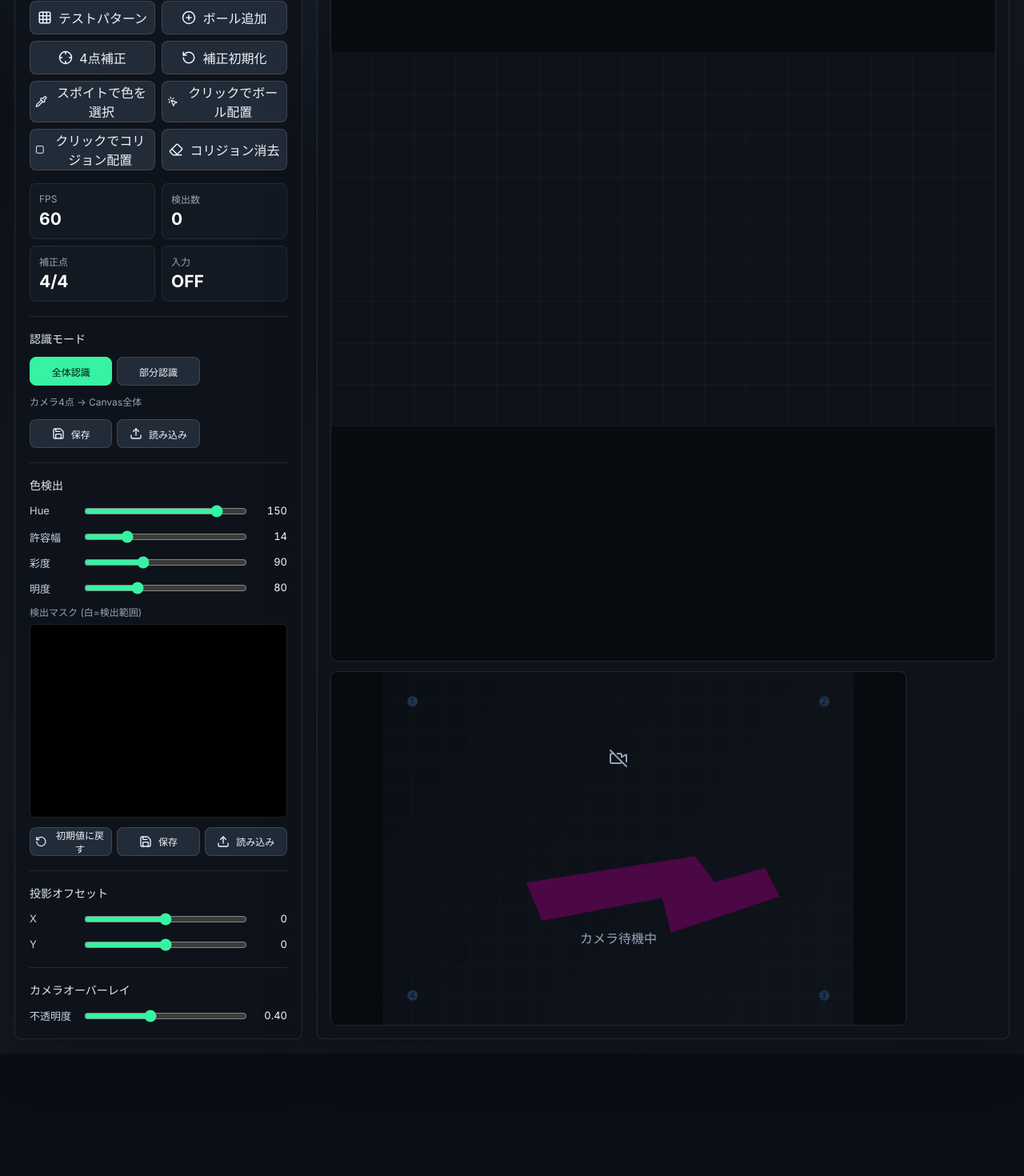
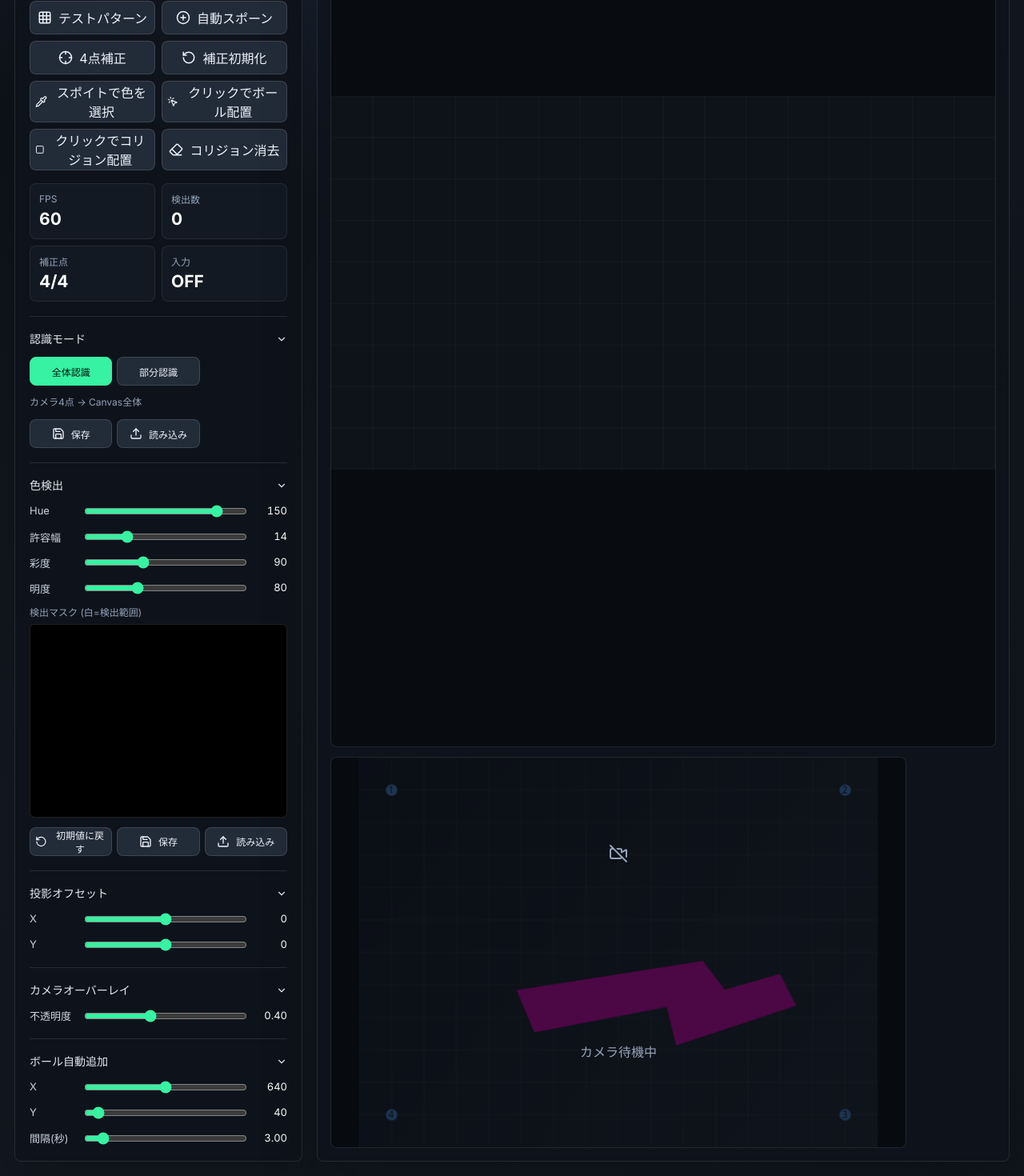
Before and after one commit to kumi0708/realtime-block-codex, a React (Vite) app: page / in a window 1280 px wide. Shown: the part 331-1801 px from the top of the page at 80% size. Before the commit the page ends 1648 px from the top, so only its background shows below. Built offline with nearby package versions, Linux system fonts and the light colour scheme.

Commit message:
UI修正

```diff
--- a/src/main.tsx
+++ b/src/main.tsx
@@ -3,6 +3,7 @@ import { createRoot } from "react-dom/client";
 import Matter from "matter-js";
 import {
   Camera,
+  ChevronDown,
   CirclePlus,
   Crosshair,
   Eraser,
@@ -345,6 +346,10 @@ function App() {
   const [flipX, setFlipX] = useState(false);
   const [flipY, setFlipY] = useState(false);
   const [testPattern, setTestPattern] = useState(false);
+  const [ballSpawnEnabled, setBallSpawnEnabled] = useState(false);
+  const [ballSpawnX, setBallSpawnX] = useState(Math.round(PROJECTOR_WIDTH / 2));
+  const [ballSpawnY, setBallSpawnY] = useState(40);
+  const [ballSpawnIntervalSec, setBallSpawnIntervalSec] = useState(3.0);
   const [tool, setTool] = useState<Tool>("none");
   const [cameraPoints, setCameraPoints] = useState<Point[]>(defaultCameraPoints);
   const [markers, setMarkers] = useState<Marker[]>([]);
@@ -660,6 +665,21 @@ function App() {
     });
     Matter.World.add(engineRef.current.world, ball);
   };
+
+  useEffect(() => {
+    if (!ballSpawnEnabled || !running) return;
+    const id = window.setInterval(() => {
+      if (!engineRef.current) return;
+      const ball = Matter.Bodies.circle(ballSpawnX, ballSpawnY, BALL_RADIUS, {
+        restitution: 0.94,
+        friction: 0.02,
+        frictionAir: 0.002,
+        label: "ball",
+      });
+      Matter.World.add(engineRef.current.world, ball);
+    }, ballSpawnIntervalSec * 1000);
+    return () => clearInterval(id);
+  }, [ballSpawnEnabled, running, ballSpawnX, ballSpawnY, ballSpawnIntervalSec]);
 
   const addColliderAt = (point: Point) => {
     if (!engineRef.current) return;
@@ -887,9 +907,13 @@ function App() {
             <Grid3x3 size={18} />
             テストパターン
           </button>
-          <button type="button" onClick={() => addBallAt({ x: 180 + Math.random() * 240, y: 40 })}>
+          <button
+            type="button"
+            className={ballSpawnEnabled ? "active" : ""}
+            onClick={() => setBallSpawnEnabled((v) => !v)}
+          >
             <CirclePlus size={18} />
-            ボール追加
+            {ballSpawnEnabled ? "スポーン停止" : "自動スポーン"}
           </button>
           <button
             type="button"
@@ -943,7 +967,7 @@ function App() {
           <Metric label="入力" value={demoMode ? "DEMO" : cameraReady ? "CAM" : "OFF"} />
         </div>
 
-        <ControlGroup title="認識モード">
+        <ControlGroup title="認識モード" collapsible>
           <div className="button-row">
             <button
               type="button"
@@ -1020,7 +1044,7 @@ function App() {
           </ControlGroup>
         )}
 
-        <ControlGroup title="色検出">
+        <ControlGroup title="色検出" collapsible>
           <Range label="Hue" min={0} max={179} value={hue} onChange={setHue} />
           <Range label="許容幅" min={4} max={45} value={tolerance} onChange={setTolerance} />
           <Range label="彩度" min={0} max={255} value={saturation} onChange={setSaturation} />
@@ -1052,12 +1076,12 @@ function App() {
           </div>
         </ControlGroup>
 
-        <ControlGroup title="投影オフセット">
+        <ControlGroup title="投影オフセット" collapsible>
           <Range label="X" min={-160} max={160} value={offset.x} onChange={(x) => setOffset((point) => ({ ...point, x }))} />
           <Range label="Y" min={-120} max={120} value={offset.y} onChange={(y) => setOffset((point) => ({ ...point, y }))} />
         </ControlGroup>
 
-        <ControlGroup title="カメラオーバーレイ">
+        <ControlGroup title="カメラオーバーレイ" collapsible>
           <FloatRange
             label="不透明度"
             min={0}
@@ -1065,6 +1089,31 @@ function App() {
             step={0.05}
             value={cameraOverlayOpacity}
             onChange={setCameraOverlayOpacity}
+          />
+        </ControlGroup>
+
+        <ControlGroup title="ボール自動追加" collapsible>
+          <Range
+            label="X"
+            min={0}
+            max={PROJECTOR_WIDTH}
+            value={ballSpawnX}
+            onChange={setBallSpawnX}
+          />
+          <Range
+            label="Y"
+            min={0}
+            max={PROJECTOR_HEIGHT}
+            value={ballSpawnY}
+            onChange={setBallSpawnY}
+          />
+          <FloatRange
+            label="間隔(秒)"
+            min={0.5}
+            max={30}
+            step={0.5}
+            value={ballSpawnIntervalSec}
+            onChange={setBallSpawnIntervalSec}
           />
         </ControlGroup>
       </section>
@@ -1130,11 +1179,27 @@ function Metric({ label, value }: { label: string; value: React.ReactNode }) {
   );
 }
 
-function ControlGroup({ title, children }: { title: string; children: React.ReactNode }) {
+function ControlGroup({
+  title,
+  children,
+  collapsible = false,
+}: {
+  title: string;
+  children: React.ReactNode;
+  collapsible?: boolean;
+}) {
+  const [open, setOpen] = useState(true);
   return (
     <div className="control-group">
-      <h3>{title}</h3>
-      {children}
+      {collapsible ? (
+        <button type="button" className="control-group-header" onClick={() => setOpen((v) => !v)}>
+          <span>{title}</span>
+          <ChevronDown size={14} style={{ transform: open ? "none" : "rotate(-90deg)", transition: "transform 150ms" }} />
+        </button>
+      ) : (
+        <h3>{title}</h3>
+      )}
+      {(!collapsible || open) && children}
     </div>
   );
 }
--- a/src/styles.css
+++ b/src/styles.css
@@ -187,6 +187,29 @@ button.active:hover {
   color: #e2e8f0;
 }
 
+.control-group-header {
+  all: unset;
+  display: flex;
+  align-items: center;
+  justify-content: space-between;
+  width: 100%;
+  font-size: 14px;
+  font-weight: 600;
+  color: #e2e8f0;
+  cursor: pointer;
+  min-height: unset;
+  border: none;
+  background: none;
+  padding: 0;
+  border-radius: 0;
+}
+
+.control-group-header:hover {
+  color: #ffffff;
+  background: none;
+  border: none;
+}
+
 .range-row {
   display: grid;
   grid-template-columns: 56px minmax(0, 1fr) 42px;
```
